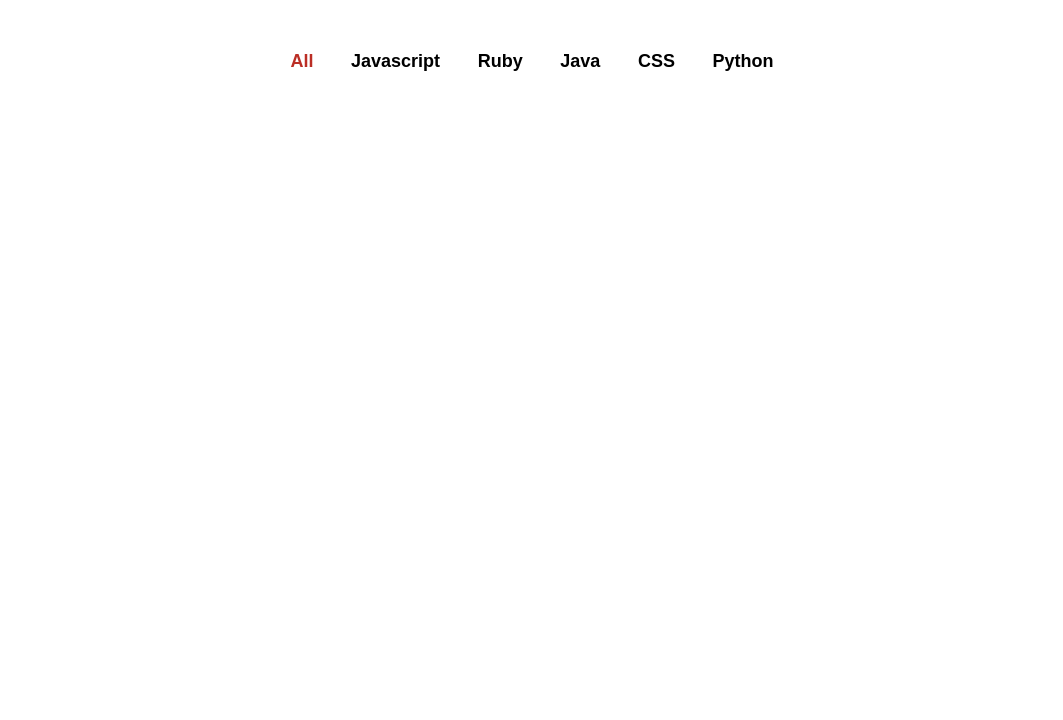
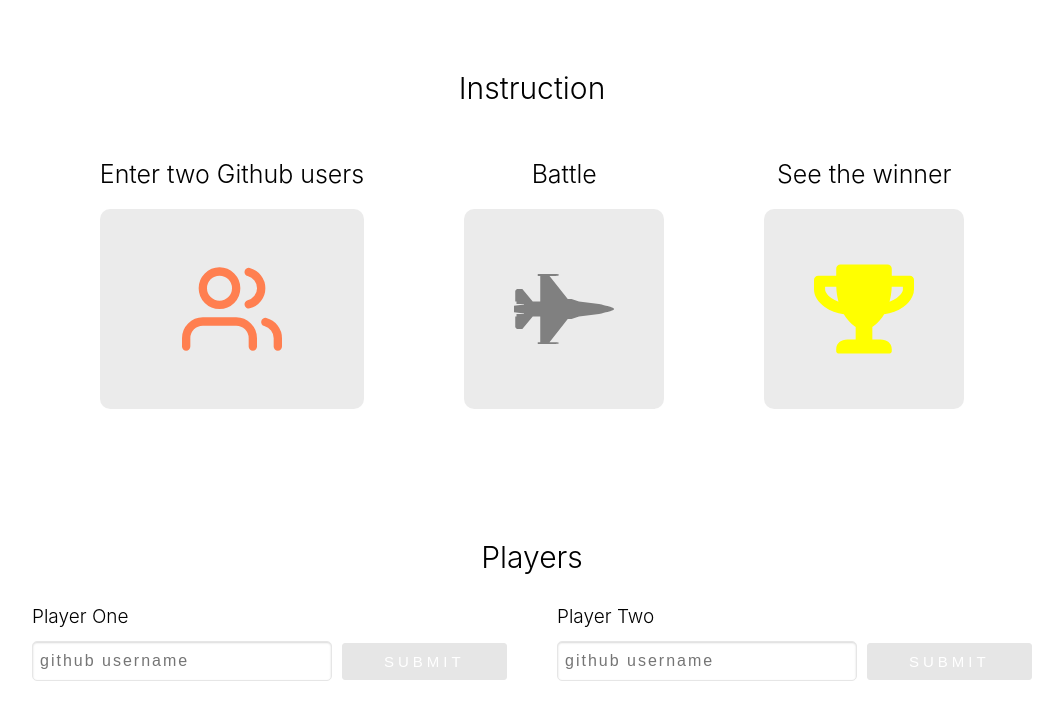
Before and after one commit to zakali22/github-battle-v2, a React app: page / in a window 1280 px wide. Shown: the whole page, without its empty margins (108-1171 px from the left). Built offline with nearby package versions, Linux system fonts and the light colour scheme; no server answers.

Commit message:
Add Player battle page and components

```diff
--- a/package.json
+++ b/package.json
@@ -35,6 +35,7 @@
   },
   "dependencies": {
     "axios": "^0.19.2",
+    "copy-webpack-plugin": "^6.1.0",
     "prop-types": "^15.7.2",
     "react": "^16.13.1",
     "react-dom": "^16.13.1",
--- a/src/components/App.js
+++ b/src/components/App.js
@@ -1,10 +1,13 @@
 import React from "react"
 import NavBar from "./NavBar/NavBar.js"
+import Instruction from "./Instruction/Instruction.js"
+import Player from "./Player/Player.js"
 
 const App = () => {
     return (
         <div className="battle container">
-            <NavBar />
+            <Instruction />
+            <Player />
         </div>
     )
 }
--- /dev/null
+++ b/src/components/Instruction/Instruction.js
@@ -0,0 +1,35 @@
+import React, {Component} from "react"
+import {FiUsers} from "react-icons/fi"
+import {FaFighterJet, FaTrophy} from "react-icons/fa"
+
+class Instruction extends Component {
+    render(){
+        return (
+            <div className="battle__instruction">
+                <h1 className="h3 battle__instruction-heading">Instruction</h1>
+                <div className="battle__instruction-listing">
+                    <div className="battle__instruction-listing-item">
+                        <h4>Enter two Github users</h4>
+                        <div className="battle__instruction-listing-icons">
+                            <FiUsers color="coral" size={100}/>
+                        </div>
+                    </div>
+                    <div className="battle__instruction-listing-item">
+                        <h4>Battle</h4>
+                        <div className="battle__instruction-listing-icons">
+                            <FaFighterJet color="grey" size={100}/>
+                        </div>
+                    </div>
+                    <div className="battle__instruction-listing-item">
+                        <h4>See the winner</h4>
+                        <div className="battle__instruction-listing-icons">
+                            <FaTrophy color="yellow" size={100}/>
+                        </div>
+                    </div>
+                </div>
+            </div>
+        )
+    }
+}
+
+export default Instruction
--- /dev/null
+++ b/src/components/Player/Player.js
@@ -0,0 +1,63 @@
+import React from "react"
+import PlayerInput from "./PlayerInput"
+import PlayerReview from "./PlayerReview"
+import {fetchUser} from "../../utils/api"
+
+class Player extends React.Component {
+    constructor(props){
+        super(props)
+        this.state = {
+            players: {
+                playerOne: null,
+                playerTwo: null
+            },
+            error: ''
+        }
+        this.handlePlayerSubmission = this.handlePlayerSubmission.bind(this)
+        this.handleUserClearing = this.handleUserClearing.bind(this)
+    }
+
+    handlePlayerSubmission(username, player) {
+        console.log("Player submitted " + username)
+        console.log(player)
+        fetchUser(username)
+            .then(res => {
+                console.log(res[0])
+                this.setState((state) => ({
+                    players: {
+                        ...state.players,
+                        [player]: res[0]
+                    }
+                }))
+            })
+            .catch(error => {
+                this.setState({
+                    error
+                })
+            })
+    }
+
+    handleUserClearing(player){
+        this.setState((state) => ({
+            players: {
+                ...state.players,
+                [player]: null
+            }
+        }))
+    }
+
+    render(){
+        return (
+            <div className="player">
+                <h3 className="player__title">Players</h3>
+                <div className="player__listing">
+                    {this.state.players['playerOne'] ? <PlayerReview clearUser={() => this.handleUserClearing('playerOne')} user={this.state.players['playerOne']}/> : <PlayerInput label="Player One" submitPlayer={(username) => this.handlePlayerSubmission(username, "playerOne")}/>}
+                    {this.state.players['playerTwo'] ? <PlayerReview clearUser={() => this.handleUserClearing('playerTwo')} user={this.state.players['playerTwo']} /> : <PlayerInput label="Player Two" submitPlayer={(username) => this.handlePlayerSubmission(username, "playerTwo")} />}
+                </div>
+                {this.state.players.playerOne && this.state.players.playerTwo ? <button className="player__btn btn btn--primary">Battle</button> : null}
+            </div>
+        )
+    }
+}
+
+export default Player
--- /dev/null
+++ b/src/components/Player/PlayerInput.js
@@ -0,0 +1,44 @@
+import React from "react"
+import PropTypes from "prop-types"
+
+class PlayerInput extends React.Component {
+    constructor(props){
+        super(props);
+        this.state = {
+            username: ''
+        }
+        this.handleInputChange = this.handleInputChange.bind(this)
+        this.handleSubmit = this.handleSubmit.bind(this)
+    }
+
+    handleSubmit(event){
+        event.preventDefault(); // Stop default browser functionality
+        this.props.submitPlayer(this.state.username);
+    }
+
+    handleInputChange(event){
+        this.setState({ // Use this if you're not using the state values themselves
+            username: event.target.value
+        })
+    }
+
+    render(){
+        return (
+            <form className="player__form" onSubmit={this.handleSubmit}>
+                <label className="player__form-label h5" htmlFor="username">{this.props.label}</label>
+                <div className="player__form-row">
+                    <input className="player__form-input" placeholder="github username" id="username" value={this.state.username} onChange={this.handleInputChange}  />
+                    <button className={`${!this.state.username ? 'disabled' : ''} player__form-button btn btn--primary`} type="submit" disabled={!this.state.username}>Submit</button>
+                </div>
+            </form>
+        )
+    }
+}
+
+PlayerInput.propTypes = {
+    submitPlayer: PropTypes.func.isRequired,
+    label: PropTypes.string.isRequired
+}
+
+
+export default PlayerInput
--- /dev/null
+++ b/src/components/Player/PlayerReview.js
@@ -0,0 +1,22 @@
+import React from "react"
+import Player from "./Player"
+import PropTypes from "prop-types"
+
+const PlayerReview = ({user: {avatar_url, html_url, login}, clearUser}) => {
+    return (
+        <div className="player__preview">
+            <img className="player__preview-image" src={avatar_url ? avatar_url : 'https://avatars0.githubusercontent.com/u/59271904?v=4'} />
+            <a href={html_url} className="player__preview-name"><p className="h5">{login}</p></a>
+            <button onClick={clearUser} className="player__preview-button">
+                <svg stroke="currentColor" fill="currentColor" strokeWidth="0" viewBox="0 0 512 512" color="rgb(194, 57, 42)" size="26" height="26" width="26"><path d="M256 8C119 8 8 119 8 256s111 248 248 248 248-111 248-248S393 8 256 8zm121.6 313.1c4.7 4.7 4.7 12.3 0 17L338 377.6c-4.7 4.7-12.3 4.7-17 0L256 312l-65.1 65.6c-4.7 4.7-12.3 4.7-17 0L134.4 338c-4.7-4.7-4.7-12.3 0-17l65.6-65-65.6-65.1c-4.7-4.7-4.7-12.3 0-17l39.6-39.6c4.7-4.7 12.3-4.7 17 0l65 65.7 65.1-65.6c4.7-4.7 12.3-4.7 17 0l39.6 39.6c4.7 4.7 4.7 12.3 0 17L312 256l65.6 65.1z"></path></svg>
+            </button>
+        </div>
+    )
+}
+
+PlayerReview.propTypes = {
+    user: PropTypes.object.isRequired,
+    clearUser: PropTypes.func.isRequired
+}
+
+export default PlayerReview
--- a/src/styles/base/_base.scss
+++ b/src/styles/base/_base.scss
@@ -19,14 +19,22 @@ h2, .h2 {
 }
 
 h3, .h3 {
+    font-weight: 300;
     font-size: 3rem;
 }
 
 h4, .h4 {
-    font-size: 2rem;
+    font-weight: 300;
+    font-size: 2.5rem;
+}
+
+h5, .h5 {
+    font-weight: 300;
+    font-size: 1.9rem;
 }
 
 p {
+    font-weight: 300;
     font-size: 1.6rem;
 }
 
@@ -65,3 +73,17 @@ li {
         }
     }
 }
+
+.btn {
+    padding: 9px 3px;
+    text-transform: uppercase;
+    font-size: 1.5rem;
+    letter-spacing: 4px;
+    border-radius: 3px;
+    cursor: pointer;
+    &.btn--primary {
+        border: 1px solid #141414;
+        background: black;
+        color: #e6e6e6;
+    }
+}
--- /dev/null
+++ b/src/styles/components/battle.scss
@@ -0,0 +1,37 @@
+.battle {
+    .battle__instruction {
+        display: flex;
+        flex-direction: column;
+        align-items: center;
+        .battle__instruction-listing {
+            align-self: stretch;
+            display: flex;
+            justify-content: space-around;
+            max-width: 1000px;
+            margin: 0 auto;
+            flex-wrap: wrap;
+            @media(max-width: 992px){
+                justify-content: flex-start;
+            }
+            .battle__instruction-listing-item {
+                &:not(:last-of-type){
+                    margin-right: 10rem;
+                }
+                h4 {
+                    text-align: center;
+                    margin-bottom: 2rem;
+                }
+            }
+            .battle__instruction-listing-icons {
+                display: flex;
+                justify-content: center;
+                background: rgba(0, 0, 0, 0.08);
+                padding: 5rem;
+                border-radius: 1rem;
+                @media(max-width: 992px){
+                    padding: 7rem;
+                }
+            }
+        }
+    }
+}
--- /dev/null
+++ b/src/styles/components/player.scss
@@ -0,0 +1,91 @@
+.player {
+    display: flex;
+    flex-direction: column;
+    align-items: center;
+    max-width: 1000px;
+    margin: 10rem auto 0;
+    .player__title {
+        text-align: center;
+    }
+    .player__listing {
+        display: flex;
+        justify-content: space-between;
+        flex-wrap: wrap;
+        align-self: stretch;
+        & > * {
+            flex: 1 0 auto;
+            &:not(:last-child){
+                margin-right: 5rem;
+            }
+        }
+    }
+    .player__btn {
+        min-width: 200px;
+        margin-top: 3rem;
+    }
+    .player__form {
+        .player__form-row {
+            display: flex;
+            align-items: center;
+            & > * {
+                flex: 1 0 auto;
+            }
+        }
+        .player__form-label {
+            display: block;
+            margin-bottom: 1.3rem;
+        }
+        .player__form-button {
+            &.disabled {
+                background: #e6e6e6;
+                cursor: not-allowed;
+                border-color: #e6e6e6;
+                color: white;
+            }
+        }
+        .player__form-input {
+            font-size: 1.6rem;
+            color: black;
+            letter-spacing: 2px;
+            padding: 10px 7px;
+            border: 1px solid #e6e6e6;
+            border-radius: 5px;
+            background: none;
+            margin-right: 1rem;
+            box-shadow: inset 0 1px 2px rgba(0,0,0,0.15);
+            ::placeholder {
+                color: #e6e6e6;
+            }
+        }
+    }
+    .player__preview {
+        display: flex;
+        align-items: center;
+        background: #ebebeb;
+        padding: 1rem 1.5rem;
+        & > *:not(:last-child){
+            margin-right: 2rem;
+        }
+        .player__preview-image {
+            max-width: 50px;
+            max-height: 50px;
+            border-radius: 100%;
+        }
+        .player__preview-name {
+            margin-right: auto;
+            color: rgb(187, 46, 31);
+            text-decoration: none;
+            p {
+                font-weight: 500;
+                letter-spacing: 2px;
+                text-transform: lowercase;
+            }
+        }
+        .player__preview-button {
+            outline: none;
+            background: none;
+            border: none;
+            cursor: pointer;
+        }
+    }
+}
--- a/src/styles/index.scss
+++ b/src/styles/index.scss
@@ -1,2 +1,4 @@
 @import "base/base";
-@import "components/repo-grid"
+@import "components/repo-grid";
+@import "components/battle.scss";
+@import "components/player";
--- a/src/utils/api.js
+++ b/src/utils/api.js
@@ -8,3 +8,15 @@ export const fetchRepos = (lang) => {
             return data.items
         })
 }
+
+
+export const fetchUser = (user) => {
+    const endpoint = window.encodeURI(`https://api.github.com/search/users?q=${user}&sort=followers`)
+
+    return fetch(endpoint, {mode: "cors"})
+        .then(res => res.json())
+        .then(data => {
+            if(!data.items) throw new Error('Error fetching users ' + data.message)
+            return data.items
+        })
+}
```
Also changed, not shown: webpack.config.js (+8 -1 lines), src/assets/images/close.svg (added), 1 other file.
